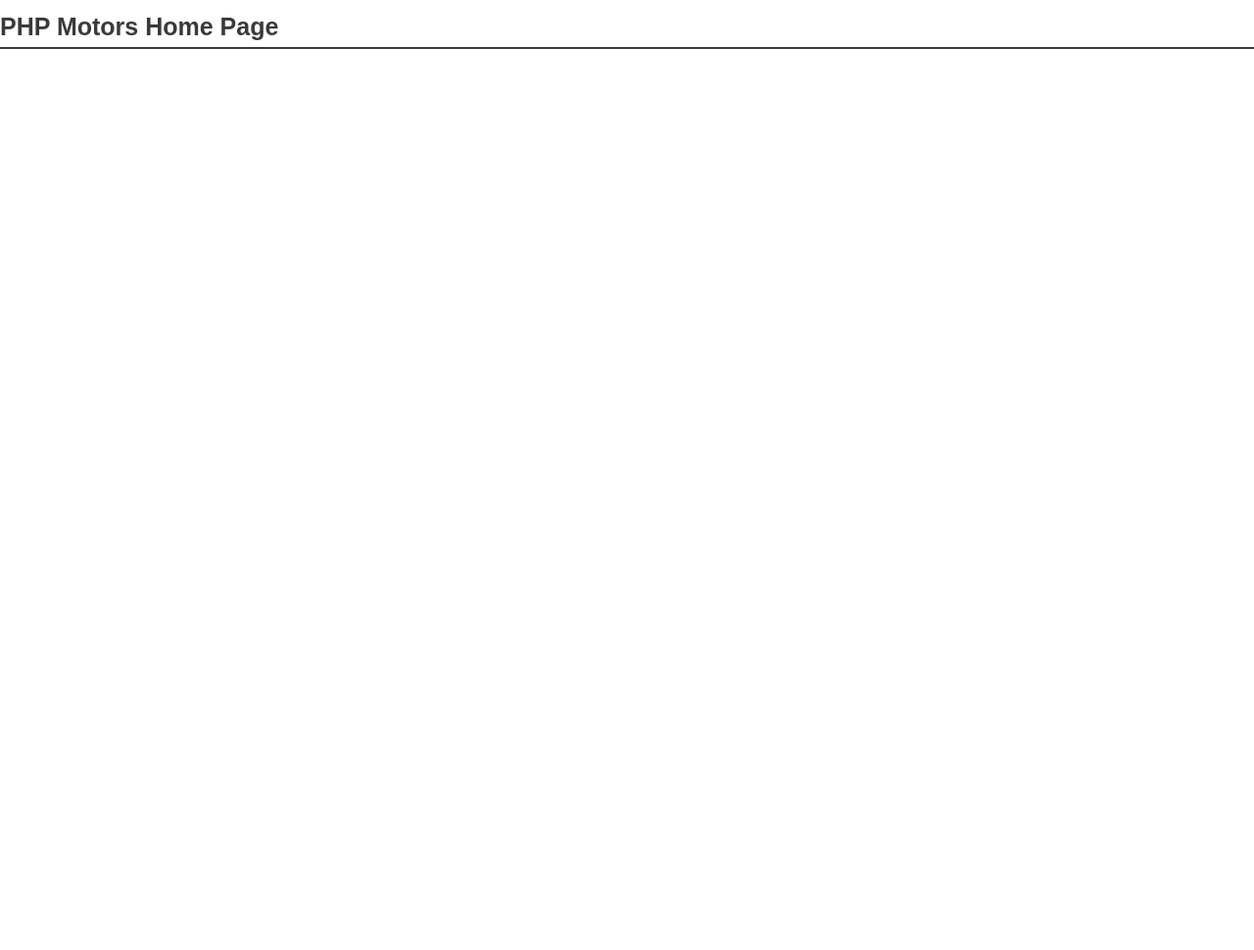
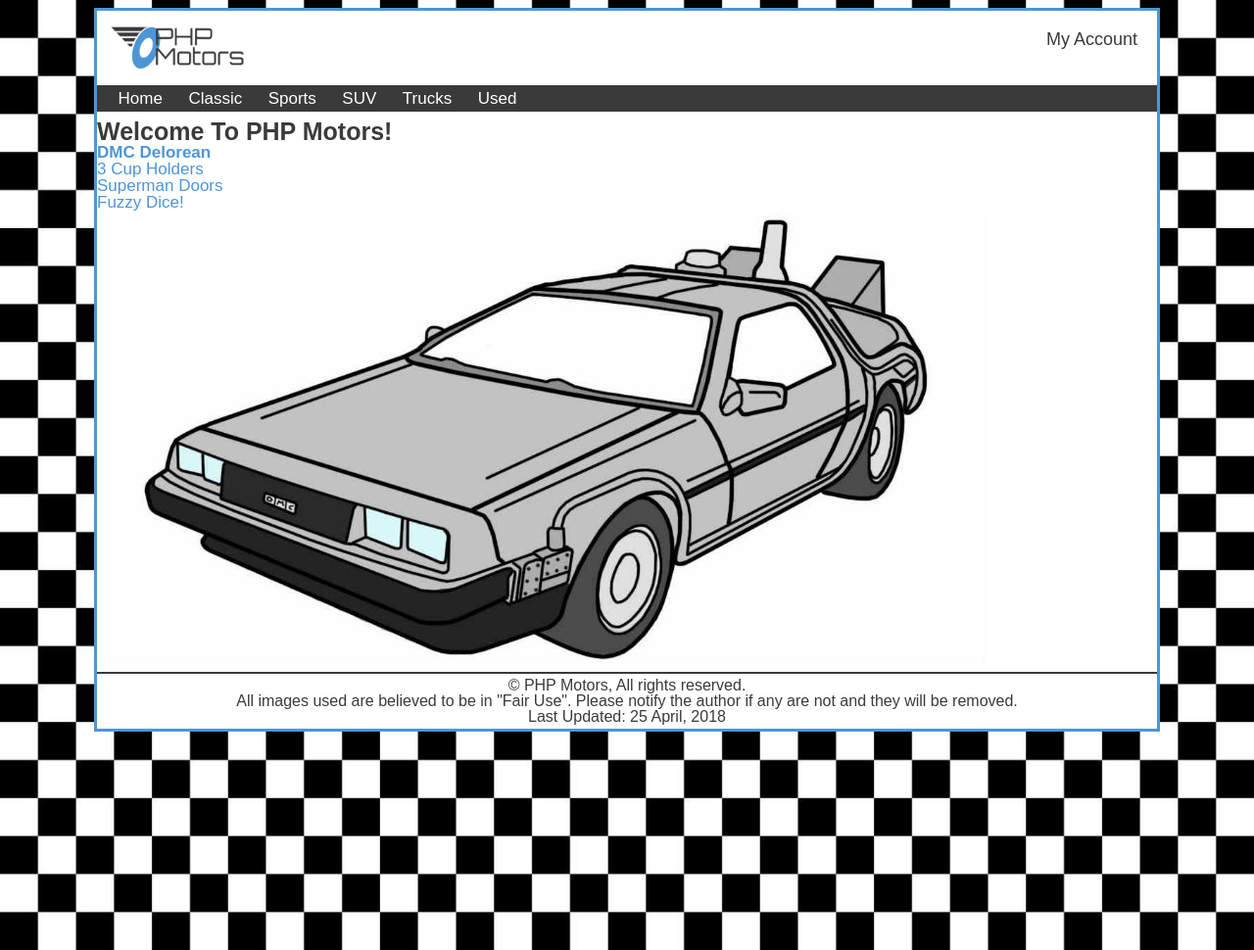
Before and after one commit to JmanJonz/htdocs, a PHP site: page /home.php in a window 1280 px wide. Shown: the whole page at 98% size. Before the commit the page ends 50 px from the top, so only its background shows below. Run offline with PHP 8.4, Linux system fonts and the light colour scheme.

Commit message:
almost done with first enhancement

```diff
--- a/phpmotors/css/b_small_foundation.css
+++ b/phpmotors/css/b_small_foundation.css
@@ -70,3 +70,7 @@
 footer p:nth-of-type(3){
     display: none;
 }
+.own_today{
+    color: #4c96d7;
+    font-size: 17px;
+}
--- a/phpmotors/css/c_medium.css
+++ b/phpmotors/css/c_medium.css
@@ -17,6 +17,7 @@
         top: 0;
         left: 0;
         width: 100vw;
+        min-height: 100vh;
         z-index: -1;
     }
     body>div:nth-of-type(1){
--- a/phpmotors/home.php
+++ b/phpmotors/home.php
@@ -7,7 +7,7 @@
     <meta name="viewport" content="width=device-width, initial-scale=1.0">
 
     <!-- For SEO it is really important to add descriptive, relevant, and high search volume phrases and words for your page title and description! -->
-    <title>PHP Motors</title>
+    <title>PHP Motors General Template</title>
     <meta name="description" content="A fictional car dealership content management website for coding practice">
 
     <!-- Connecting this html page to stylesheets in cascading order -->
@@ -24,14 +24,30 @@
 
 <!-- For SEO it is really important to use proper html semantics and use descriptive, relevant, high seach volume key words to all elements starting with h1 heading and down. Even img alt tags and p text helps out but h1, h2, and down in order of importance for SEO -->
 <body>
+    <img src="images/site/small_check.jpg" alt="Checkerboard Background">
+    <div>
         <header>
-
+            <?php require_once $_SERVER["DOCUMENT_ROOT"] . "/phpmotors/snippets/header.php"; ?>
         </header>
+        <nav>
+            <?php require_once $_SERVER["DOCUMENT_ROOT"] . "/phpmotors/snippets/nav.php"; ?>
+        </nav>
         <main>
-        <h1>PHP Motors Home Page</h1>
+            <h1>Welcome To PHP Motors!</h1>
+            <section class="own_today">
+                <div>
+                    <h2>DMC Delorean</h2>
+                    <p>3 Cup Holders</p>
+                    <p>Superman Doors</p>
+                    <p>Fuzzy Dice!</p>
+                    <p></p>
+                    <img src="images/delorean.jpg" alt="">
+                </div>
+            </section>
         </main>
         <footer>
-
+            <?php require_once $_SERVER["DOCUMENT_ROOT"] . "/phpmotors/snippets/footer.php"; ?>
         </footer>
+    </div>
 </body>
 </html>
--- /dev/null
+++ b/phpmotors/snippets/footer.php
@@ -0,0 +1,3 @@
+<p>© PHP Motors, All rights reserved.</p>
+<p>All images used are believed to be in "Fair Use". Please notify the author if any are not and they will be removed.</p>
+<p>Last Updated: <span>25 April, 2018</span></p>
--- /dev/null
+++ b/phpmotors/snippets/header.php
@@ -0,0 +1,2 @@
+<img src="images/site/logo.png" alt="Logo Image">
+<a href="">My Account</a>
--- /dev/null
+++ b/phpmotors/snippets/nav.php
@@ -0,0 +1,8 @@
+<div>
+    <a href="">Home</a>
+    <a href="">Classic</a>
+    <a href="">Sports</a>
+    <a href="">SUV</a>
+    <a href="">Trucks</a>
+    <a href="">Used</a>
+</div>
```
Also changed, not shown: phpmotors/template.php (+3 -13 lines). Lines whose indentation alone changed are shown as unchanged.
